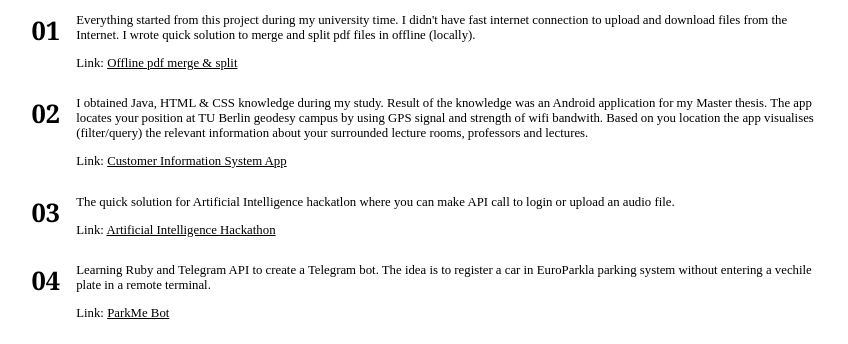
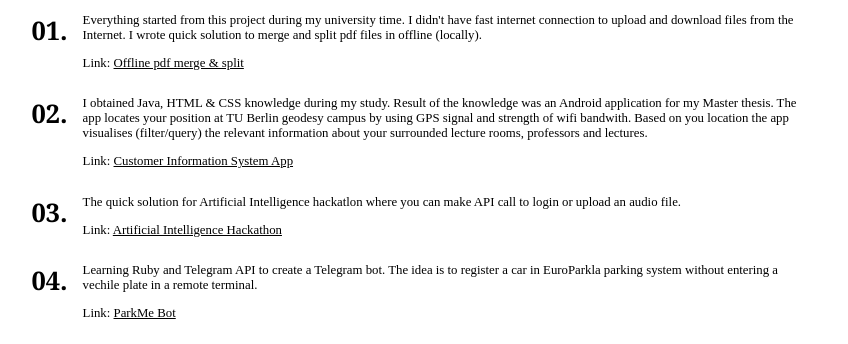
Before and after one commit to GekkoTheFirst/business-card, a plain HTML site: page exp.html in a window 1280 px wide. Shown: the part 109-453 px from the top of the page, without its empty margins (223-1071 px from the left). Drawn offline with Linux system fonts and the light colour scheme.

Commit message:
custom list styling

```diff
--- a/css/index.css
+++ b/css/index.css
@@ -195,11 +195,11 @@ ol li::before {
   font-weight: bold;
   font-size: 2em;
   font-family: 'Georgia', serif;
-  content: "0" counter(my-counter);
+  content: "0" counter(my-counter)".";
 }
 
 li p {
-  padding-left: 3.5em;
+  padding-left: 4em;
 }
 
 li span {
```
